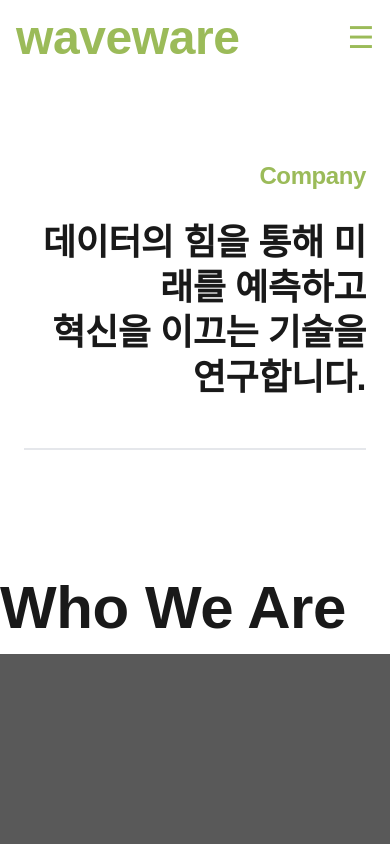
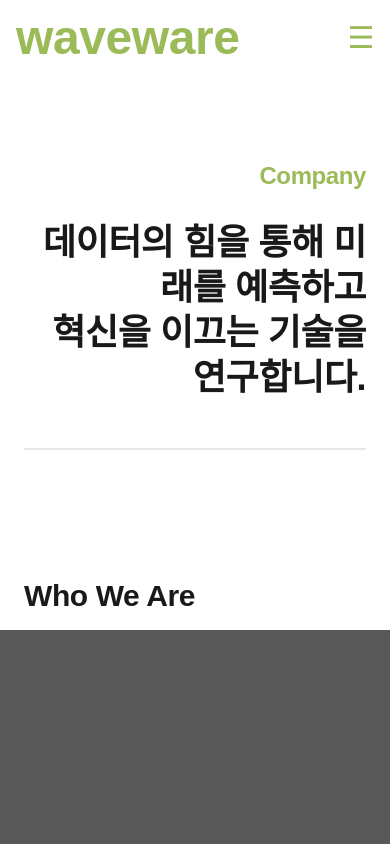
Before and after one commit to YongMinMax/waveware, a Next.js app: page /company in a window 390 px wide. Shown: the top 844 px of the page. Built offline with nearby package versions, Linux system fonts and the light colour scheme; a web font is replaced by a local one.

Commit message:
2025.04.14. KYE - mod) section title
- 모바일

```diff
--- a/src/kwon/components/section_title.js
+++ b/src/kwon/components/section_title.js
@@ -3,7 +3,7 @@ import React from 'react';
 export default function SectionTitle({ text }) {
     return (
         <div className="w-full flex justify-center">
-            <span className="w-[1400px] pt-32 pb-4 text-6xl font-bold text-left">{text}</span>
+            <span className="w-full mx-6 md:w-[1400px] pt-32 pb-4 text-3xl font-bold text-left md:text-6xl">{text}</span>
         </div>
     )
 }
```
